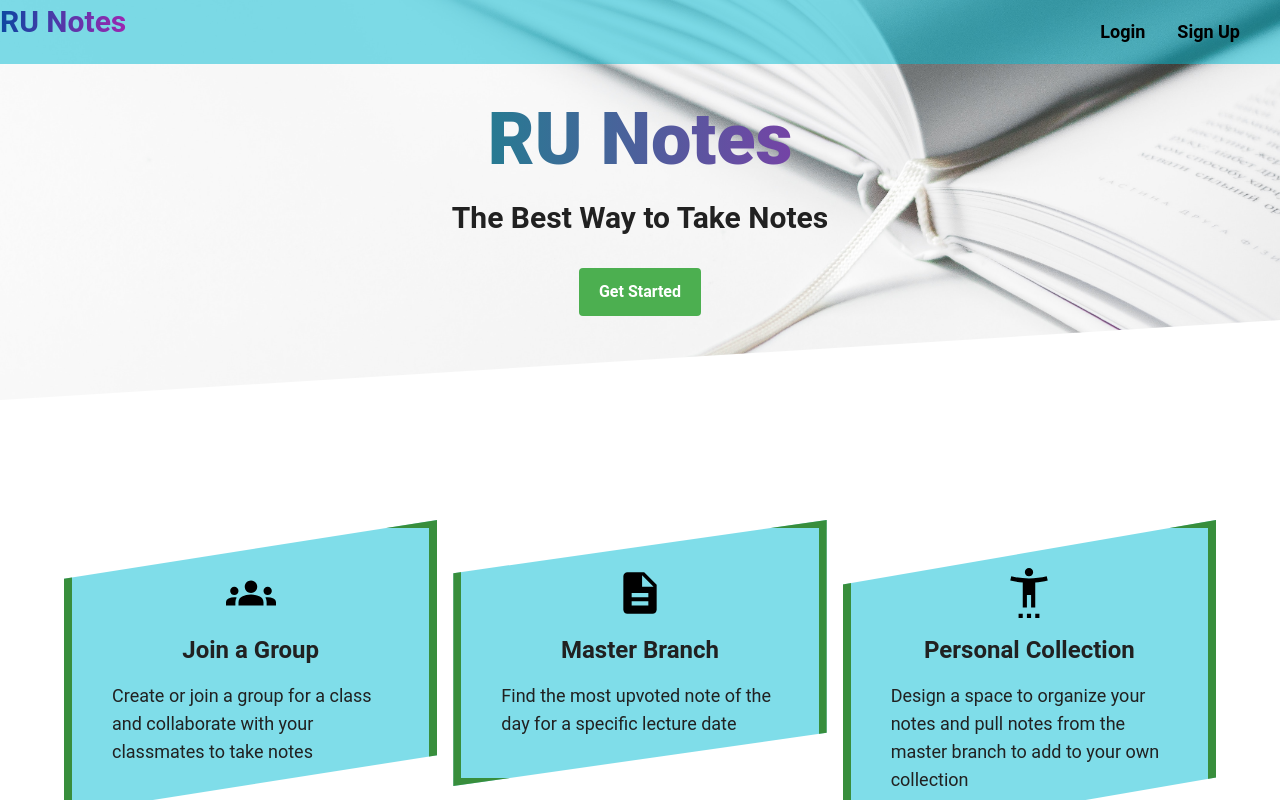
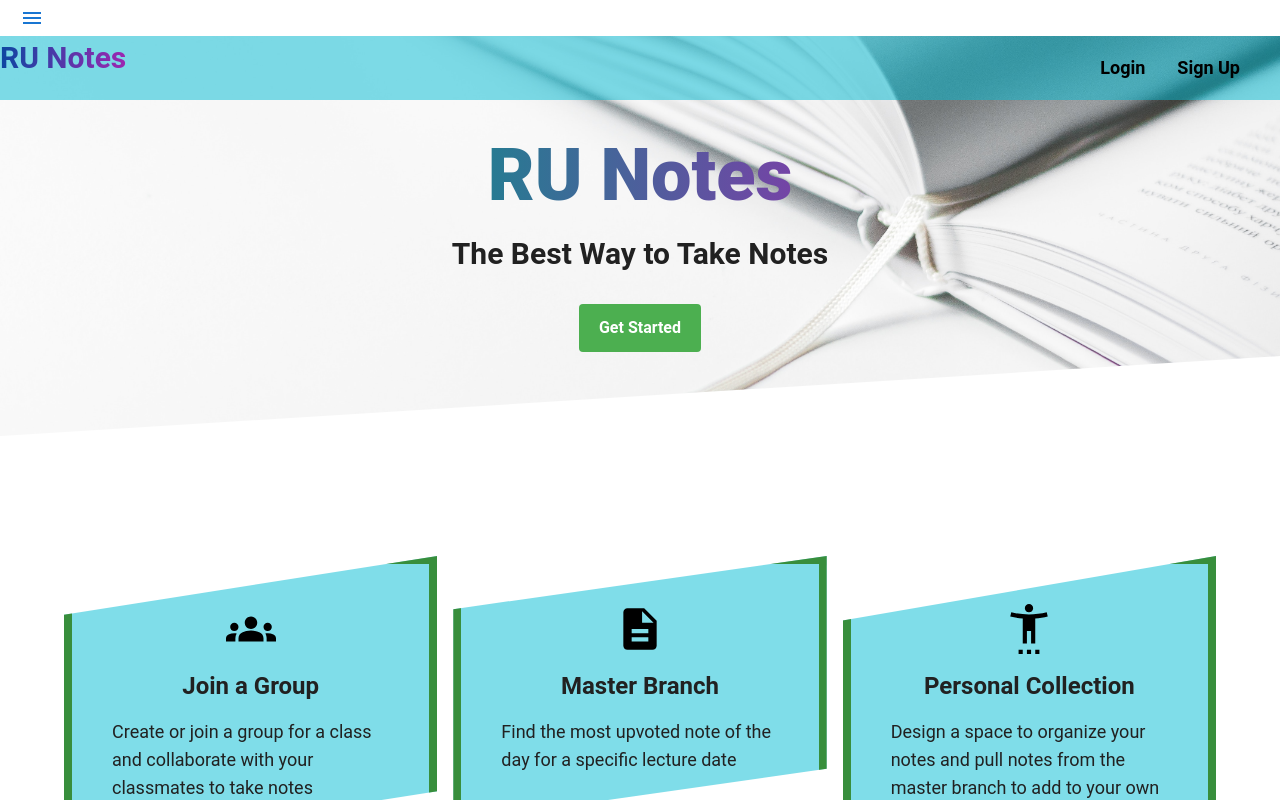
Before and after one commit to miraj2399/MasterNotes, a React (Create React App) app in the folder client/: page / in a window 1280 px wide. Shown: the top 800 px of the page. Built offline with nearby package versions, Linux system fonts and the light colour scheme.

Commit message:
drawer sections implemented

```diff
--- a/client/src/App.js
+++ b/client/src/App.js
@@ -8,6 +8,23 @@ import CreateGroup from "./pages/CreateGroup";
 import CreatePersonalNote from "./pages/CreatePersonalNote";
 import CreateGroupNote from "./pages/CreateGroupNote";
 import LectureNote from "./pages/LectureNote";
+import Groups from "./pages/Groups";
+import PersonalSpaceSection from "./components/PersonalSpaceSection";
+import FAQSection from "./components/FAQSection";
+
+
+// icons
+import MenuIcon from '@mui/icons-material/Menu';
+import ArrowBackIosIcon from '@mui/icons-material/ArrowBackIos';
+import SettingsIcon from '@mui/icons-material/Settings';
+import GroupIcon from '@mui/icons-material/Group';
+import PersonOutlineIcon from '@mui/icons-material/PersonOutline';
+import LiveHelpIcon from '@mui/icons-material/LiveHelp';
+import GridViewIcon from '@mui/icons-material/GridView';
+
+import { useState } from "react";
+import { styled } from '@mui/material/styles';
+import { Box, Button } from "@mui/material";
 
 
 import ProtectedRoute from "./utilities/ProtectedRoute";
@@ -17,12 +34,57 @@ import { Routes, Route } from 'react-router-dom';
 
 import './index.css';
 import Group from "./pages/Group";
+import { Drawer } from "@mui/material";
+
+const drawerWidth=200;
+const Main = styled(Box,{ shouldForwardProp: (prop) => prop !== 'drawerOpen' })(({ theme, drawerOpen }) => ({
+  marginLeft: drawerOpen? `${drawerWidth}px` : '0px',
+  transition: theme.transitions.create(['margin', 'width'], {
+    easing: theme.transitions.easing.easeOut,
+    duration: theme.transitions.duration.enteringScreen,
+  }),
+}));
+
 
 function App() {
+  const drawerStatusFromLocalStorage = localStorage.getItem('drawerOpen');
+  const [drawerOpen, setDrawerOpen] = useState(drawerStatusFromLocalStorage? drawerStatusFromLocalStorage==='true':false);
+  const handleDrawerToggle = () => {
+    setDrawerOpen(!drawerOpen);
+    localStorage.setItem('drawerOpen',!drawerOpen);
+  }
+
+
 
   return (
 
     <>
+    <Drawer variant="persistent" open={drawerOpen} sx={{width:drawerWidth, flexShrink:0, '& .MuiDrawer-paper':{width:drawerWidth, boxSizing:'border-box'}}}>
+      <div style={{'text-align': 'left', 'margin-top': '20px'}}>
+           <h2 style={{'text-align': 'center', 'color': '#4169e1', 'fontWeight': "bold", 'fontSize': '40px'}}> RU NOTES </h2>
+          {/* Here goes all the tabs (eg. Dashboard, Group, Space, Settings) */}
+          <div style={{'margin-top': '20px', 'padding': '25px'}}>
+            < Button onClick={()=>{window.location.href='/dashboard'}}><GridViewIcon/>     Dashboard</Button>
+          </div>
+          <div style={{'margin-top': '15px', 'padding': '20xpx', 'padding-left': '25px'}}>
+            < Button onClick={()=>{window.location.href='/groups'}}><GroupIcon/>     Groups</Button>
+          </div>
+          <div style={{'margin-top': '15px', 'padding': '20px','padding-left': '22px'}}>
+            < Button onClick={()=>{window.location.href='/spaces'}}><PersonOutlineIcon/>     Spaces</Button>
+          </div>
+          <div style={{'margin-top': '15px', 'padding': '20px','padding-left': '25px'}}>
+            < Button onClick={()=>{window.location.href='/settings'}}><SettingsIcon/>     Settings</Button>
+          </div>
+          <div style={{'margin-top': '15px', 'padding': '20px','padding-left': '28px'}}>
+            < Button onClick={()=>{window.location.href='/FAQ'}}><LiveHelpIcon/>     FAQ</Button>
+          </div>
+          <div style={{'text-align': 'center', 'margin-top': '25px', 'padding': '15px'}}><Button onClick={handleDrawerToggle}><ArrowBackIosIcon/></Button> </div>
+
+      </div>
+    </Drawer>
+
+      <Main drawerOpen={drawerOpen}>
+      { !drawerOpen && <Button onClick={handleDrawerToggle}><MenuIcon/></Button>}
       <Routes>
         <Route element={<PublicRoute/>}>
           <Route path="/" element={<Home />} />
@@ -31,14 +93,18 @@ function App() {
         </Route>
         <Route element={<ProtectedRoute/>}>
           <Route path="/dashboard" element={<Dashboard />} />
+          <Route path="/groups" element={<Groups />} />
           <Route path="/group/:id" element={<Group />} />
+          <Route path="/spaces" element={<PersonalSpaceSection />} />
           <Route path="/createGroup" element={<CreateGroup />} />
           <Route path="/createPersonalNote" element={<CreatePersonalNote />} />
           <Route path="/settings" element={<Settings />} />
+          <Route path="/FAQ" element={<FAQSection />} />
           <Route path='/createGroupNote/:group' element={<CreateGroupNote />} />
           <Route path="/lectureNote/:id" element={<LectureNote />} />
         </Route>
       </Routes>
+      </Main>
     </>
   );
 }
--- /dev/null
+++ b/client/src/pages/Groups.js
@@ -0,0 +1,9 @@
+import GroupSection from "../components/GroupSection";
+
+export default function Groups() {
+    return (
+        <div>
+            <GroupSection/>
+        </div>
+    )
+}
```
